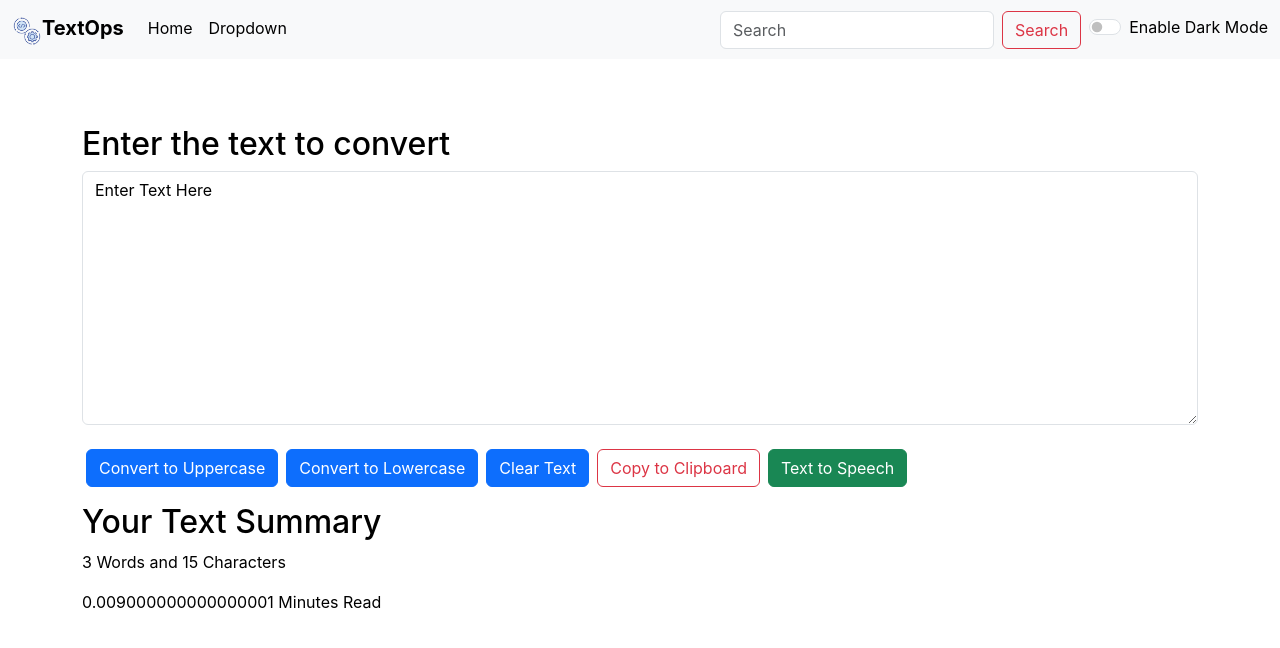
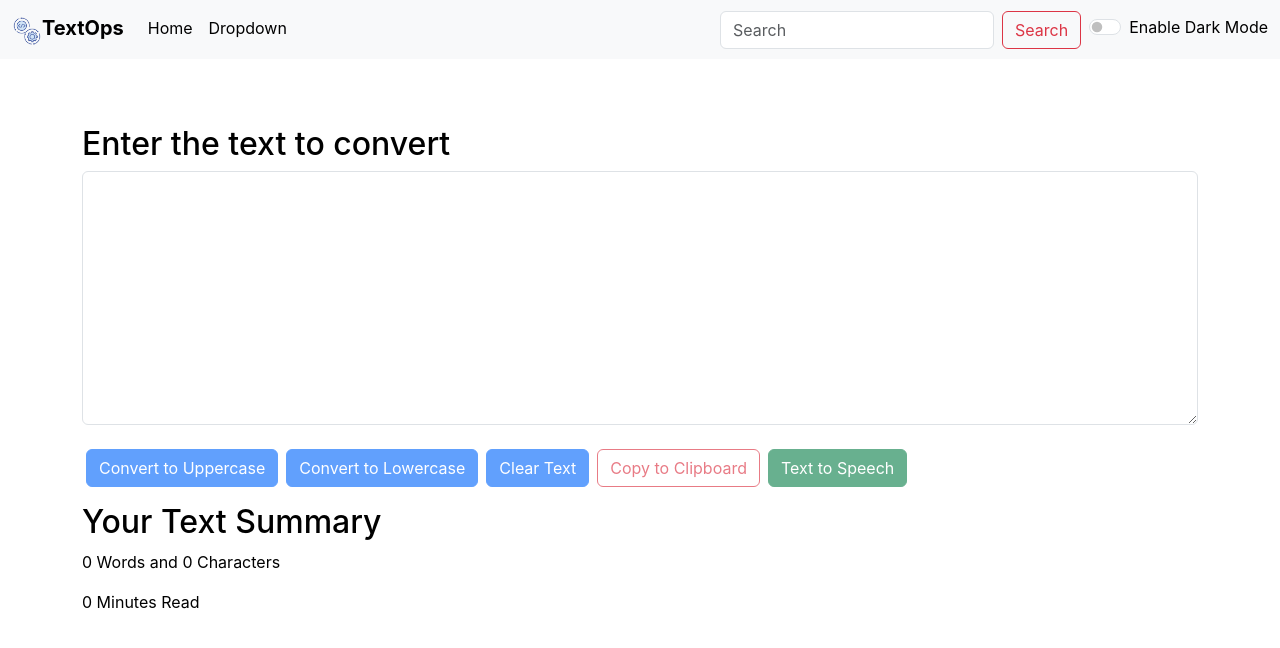
Before and after one commit to akashkapoor0001/TextOPS, a React (Create React App) app: page / in a window 1280 px wide. Shown: the top 648 px of the page. Built offline with nearby package versions, Linux system fonts and the light colour scheme.

Commit message:
Updated the components

```diff
--- a/public/index.html
+++ b/public/index.html
@@ -7,7 +7,7 @@
     <meta name="theme-color" content="#000000" />
     <meta
       name="description"
-      content="Web site created using create-react-app"
+      content="Text-Utils is a word counter and a character counting utility which can be used to manipulate your text in the way you want. You can remove extra spaces, copy the manipulated text as well as convert your text from uppercase to lowercase and lowercase to uppercase."
     />
     <link rel="apple-touch-icon" href="/text-utils/TextOps.png" />
     <link rel="icon" href="/text-utils/favicon.ico" />
--- a/src/components/TextForm.jsx
+++ b/src/components/TextForm.jsx
@@ -42,7 +42,7 @@
     }
 
     const [isSpeaking, setIsSpeaking] = useState(false);
-    const [text, setText] = useState("Enter Text Here");
+    const [text, setText] = useState("");
     // text = "New Text" // Wrong way to change the state
     // setText("New Text") // Correct way to change the state
     return (
@@ -58,16 +58,16 @@
                         rows="10"
                     ></textarea>
                 </div>
-                <button className="btn btn-primary my-2 mx-1" onClick={handleUpClick}>
+                <button disabled = {text.length ===0} className="btn btn-primary my-2 mx-1" onClick={handleUpClick}>
                     Convert to Uppercase
                 </button>
-                <button className="btn btn-primary my-2 mx-1" onClick={handleLoClick}>
+                <button disabled = {text.length ===0} className="btn btn-primary my-2 mx-1" onClick={handleLoClick}>
                     Convert to Lowercase
                 </button>
-                <button className="btn btn-primary my-2 mx-1" onClick={handleClearText}>
+                <button disabled = {text.length ===0} className="btn btn-primary my-2 mx-1" onClick={handleClearText}>
                     Clear Text
                 </button>
-                <button className="btn btn-outline-danger my-2 mx-1" onClick={handleCopyText}>
+                <button disabled = {text.length ===0} className="btn btn-outline-danger my-2 mx-1" onClick={handleCopyText}>
                     Copy to Clipboard
                 </button>
 
@@ -78,7 +78,7 @@
                     Stop <img src="https://cdn2.iconfinder.com/data/icons/multimedia-glyph-black/2048/Mute-128.png" alt="logo" height = "25" width = "25" className="d-inline-block align-text-top" />
                 </button> */}
 
-                <button
+                <button disabled = {text.length ===0}
                     className="btn btn-success my-2 mx-1"
                     onClick={isSpeaking ? handleOnStop : handleOnSpeak}
                 >
@@ -90,7 +90,7 @@
                 <p>
                     {text.split(" ").filter((element) => {return element.length !== 0}).length} Words and {text.length} Characters
                 </p>
-                <p>{0.003 * text.split(" ").length} Minutes Read</p>
+                <p>{0.003 * text.split(" ").filter((element) => {return element.length !== 0}).length} Minutes Read</p>
                 {/* <h3>Preview</h3> */
                 /* <p>{text.length>0?text:"Enter Something in the Text Box to preview it here."}</p> */}
             </div>
```
